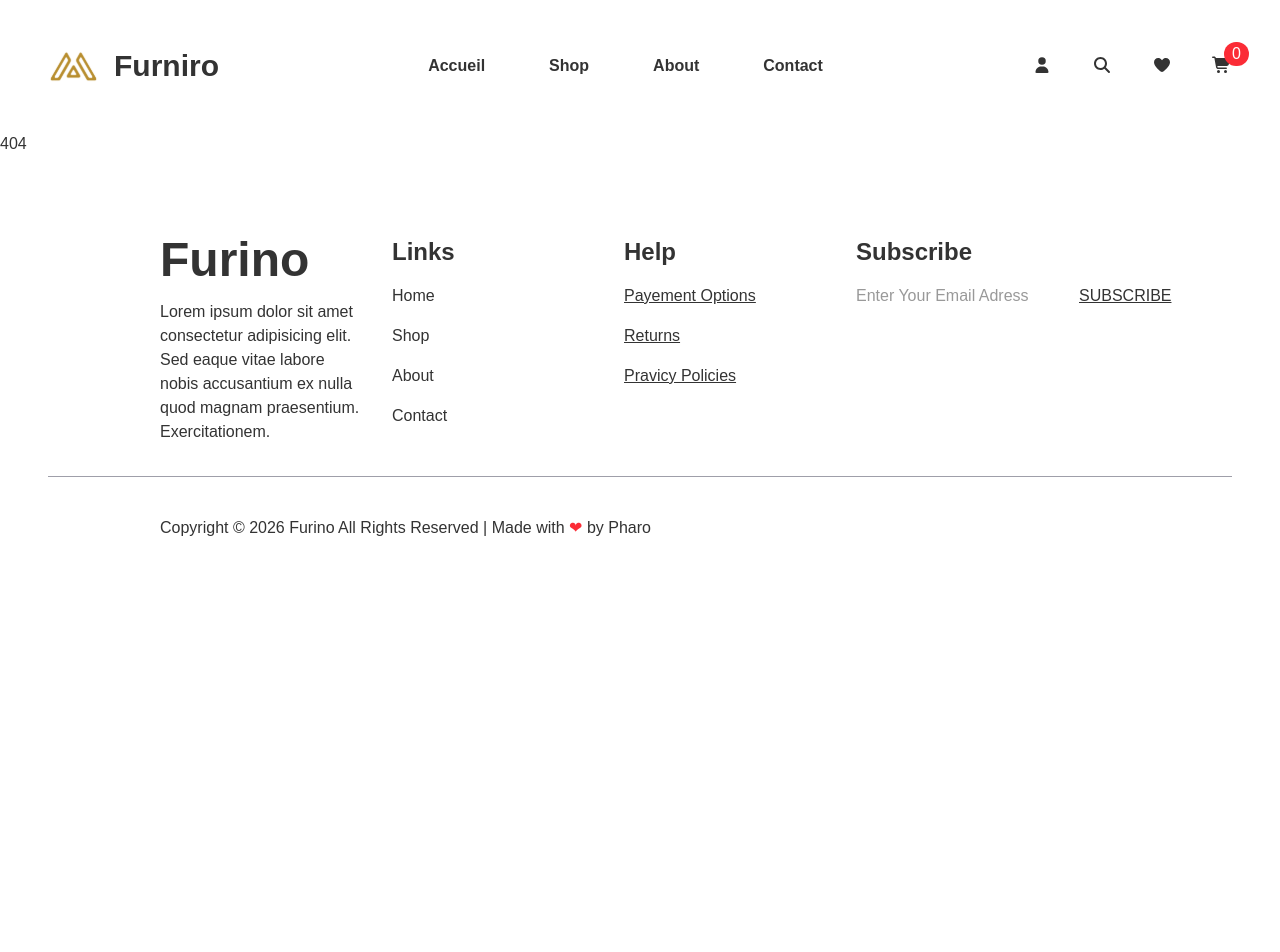
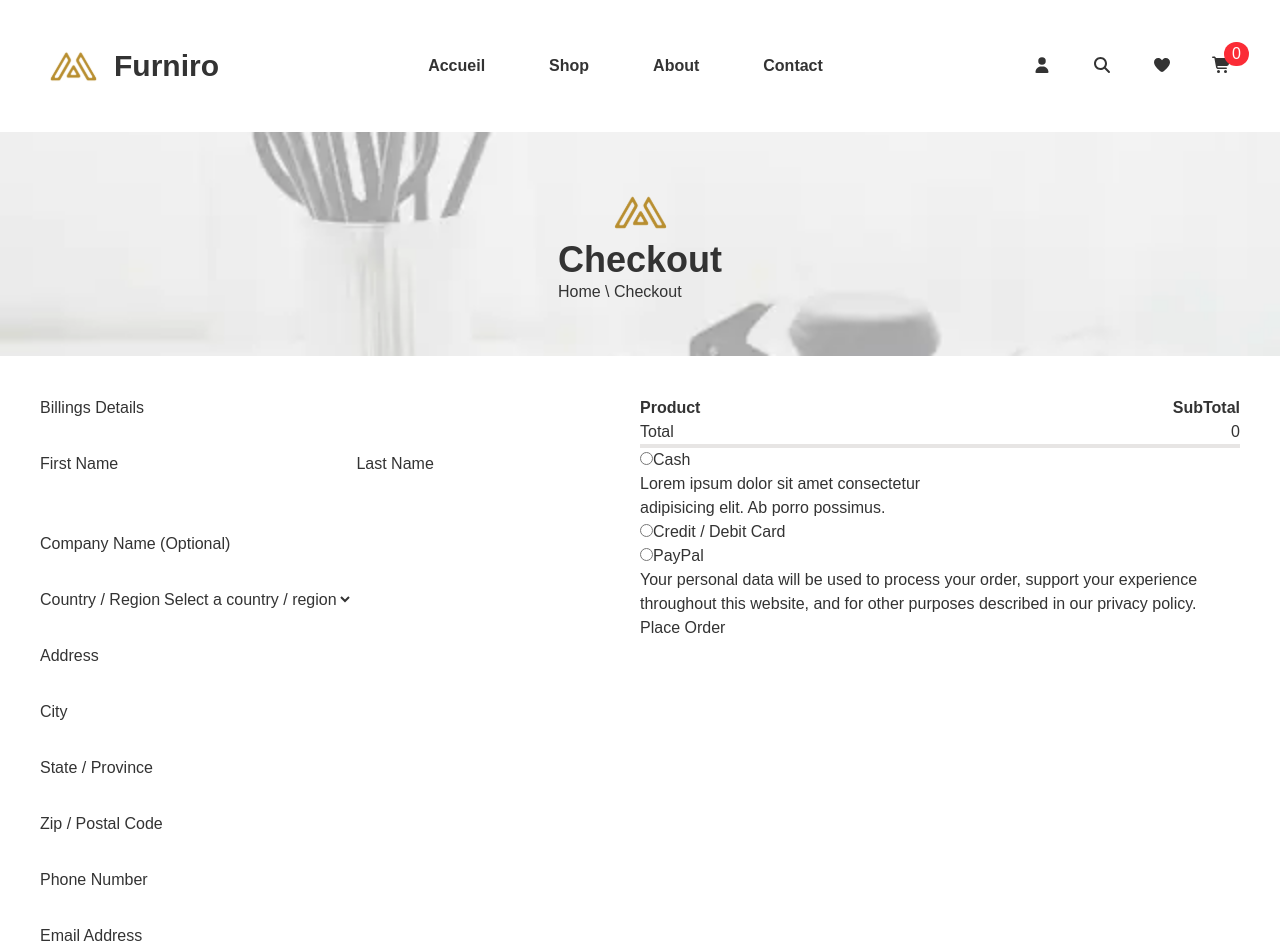
Before and after one commit to pharouqy/Furniro, a React (Vite) app: page /checkout in a window 1280 px wide. Shown: the top 952 px of the page. Before the commit the page ends 800 px from the top, so only its background shows below. Built offline with nearby package versions, Linux system fonts and the light colour scheme.

Commit message:
Add checkout features

```diff
--- a/src/App.jsx
+++ b/src/App.jsx
@@ -4,7 +4,7 @@ import Header from "./components/Header";
 import Footer from "./components/Footer";
 
 import { BrowserRouter } from "react-router-dom";
-import Context from "./hooks/Context";
+import Context from "./context/Context";
 
 const App = () => {
   const [quantity, setQuantity] = useState(0);
--- a/src/components/BannerBis.jsx
+++ b/src/components/BannerBis.jsx
@@ -11,7 +11,7 @@ function BannerBis({ title, shopBanner }) {
         <img src={logo} alt="logo" className="w-7 h-7" />
       </div>
       <div>
-        <h1 className="text-center text-4xl font-bold">Shop</h1>
+        <h1 className="text-center text-4xl font-bold">{title}</h1>
 
         <p>
           <Link to="/">Home</Link> \ {title}
--- a/src/components/Header.jsx
+++ b/src/components/Header.jsx
@@ -9,7 +9,7 @@ import { faCartShopping } from "@fortawesome/free-solid-svg-icons";
 
 import logo from "/public/logo.svg";
 
-import Context from "../hooks/Context";
+import Context from "../context/Context";
 
 import OffCart from "./OffCart";
 
--- a/src/pages/Cart.jsx
+++ b/src/pages/Cart.jsx
@@ -4,7 +4,8 @@ import Infos from "../components/Infos";
 import shopBanner from "/public/shop_banner.webp";
 
 import { useContext, useEffect } from "react";
-import Context from "../hooks/Context";
+import { Link } from "react-router-dom";
+import Context from "../context/Context";
 
 import { FontAwesomeIcon } from "@fortawesome/react-fontawesome";
 import { faTrashCan } from "@fortawesome/free-solid-svg-icons";
@@ -19,7 +20,7 @@ function Cart() {
   return (
     <div className="cart ">
       <BannerBis title={"Cart"} shopBanner={shopBanner} />
-      <div className="flex flex-row justify-around items-start gap-4 w-full h-full">
+      <div className="flex flex-row justify-center items-start gap-4 w-full h-full">
         <div className="flex flex-col w-75 h-full">
           <table className="cart-table flex flex-col gap-4">
             <thead className="bg-amber-100">
@@ -101,7 +102,11 @@ function Cart() {
                 .toFixed(2)}
             </span>
           </div>
-          <button>Check Out</button>
+          <Link to="/checkout">
+            <button className="w-full h-5 border-2 bg-amber-100 rounded hover:bg-amber-200 transition-colors">
+              Checkout
+            </button>
+          </Link>
         </div>
       </div>
       <Infos />
--- /dev/null
+++ b/src/pages/Checkout.jsx
@@ -0,0 +1,157 @@
+import BannerBis from "../components/BannerBis";
+import Infos from "../components/Infos";
+
+import shopBanner from "/public/shop_banner.webp";
+
+import { useContext } from "react";
+import { useNavigate } from "react-router-dom";
+import Context from "../context/Context";
+
+function Checkout() {
+  const { panier, setPanier, setQuantity } = useContext(Context);
+  const navigate = useNavigate();
+
+  const handlePlaceOrder = () => {
+    if (panier.length === 0) {
+      return;
+    }
+    setPanier([]);
+    setQuantity(0);
+    navigate("/");
+  };
+
+  return (
+    <div className="checkout">
+      <BannerBis title="Checkout" shopBanner={shopBanner} />
+      <div className="checkout-container flex flex-row justify-center items-start w-full p-5">
+        <div className="flex flex-col w-1/2 gap-4">
+          <h2>Billings Details</h2>
+          <form className="flex flex-col gap-4 h-full">
+            <div className="flex flex-row gap-4 w-full">
+              <div>
+                <label htmlFor="firstName">First Name</label>
+                <input type="text" id="firstName" name="firstName" required />
+              </div>
+              <div>
+                <label htmlFor="lastName">Last Name</label>
+                <input type="text" id="lastName" name="lastName" required />
+              </div>
+            </div>
+            <div>
+              <label htmlFor="company">Company Name (Optional)</label>
+              <input type="text" id="company" name="company" />
+            </div>
+            <div>
+              <label htmlFor="country">Country / Region</label>
+              <select name="country" id="country" required>
+                <option value="">Select a country / region</option>
+                <option value="us">United States</option>
+                <option value="ca">Canada</option>
+                <option value="uk">United Kingdom</option>
+              </select>
+            </div>
+            <div>
+              <label htmlFor="address">Address</label>
+              <input type="text" id="address" name="address" required />
+            </div>
+            <div>
+              <label htmlFor="city">City</label>
+              <input type="text" id="city" name="city" required />
+            </div>
+            <div>
+              <label htmlFor="state">State / Province</label>
+              <input type="text" id="state" name="state" required />
+            </div>
+            <div>
+              <label htmlFor="zip">Zip / Postal Code</label>
+              <input type="text" id="zip" name="zip" required />
+            </div>
+            <div>
+              <label htmlFor="phone">Phone Number</label>
+              <input type="tel" id="phone" name="phone" required />
+            </div>
+            <div>
+              <label htmlFor="email">Email Address</label>
+              <input type="email" id="email" name="email" required />
+            </div>
+            <div>
+              <textarea
+                id="message"
+                name="message"
+                placeholder="Aditional informations"
+                required
+              ></textarea>
+            </div>
+          </form>
+        </div>
+        <div className="checkout-summary flex flex-column w-1/2 gap-4">
+          <table className="flex flex-col w-full h-full">
+            <thead>
+              <tr className="table-header flex flex-row w-full h-full justify-between items-center">
+                <th>Product</th>
+                <th>SubTotal</th>
+              </tr>
+            </thead>
+            <tbody>
+              {panier.map((item) => (
+                <tr className="flex flex-row w-full h-full justify-between items-center">
+                  <td>{item.title}</td>
+                  <td>{item.price}</td>
+                </tr>
+              ))}
+              <tr className="flex flex-row w-full h-full justify-between items-center">
+                <td>Total</td>
+                <td>{panier.reduce((total, item) => total + item.price, 0)}</td>
+              </tr>
+            </tbody>
+            <tfoot>
+              <tr className="flex flex-row justify-center items-center">
+                <hr className="flex flex-row justify-center items-center w-75 h-0.5 bg-stone-200 border-none" />
+              </tr>
+              <tr className="flex flex-col w-full h-full justify-center items-start">
+                <td className="flex flex-col w-1/2 h-full">
+                  <div>
+                    <input type="radio" name="method" value="cash" id="cash" />
+                    <label for="cash">Cash</label>
+                  </div>
+                  <p>
+                    Lorem ipsum dolor sit amet consectetur adipisicing elit. Ab
+                    porro possimus.
+                  </p>
+                </td>
+                <td>
+                  <input type="radio" name="method" value="card" id="card" />
+                  <label for="card">Credit / Debit Card</label>
+                </td>
+                <td>
+                  <input
+                    type="radio"
+                    name="method"
+                    value="paypal"
+                    id="paypal"
+                  />
+                  <label for="paypal">PayPal</label>
+                </td>
+              </tr>
+              <tr>
+                <p>
+                  Your personal data will be used to process your order, support
+                  your experience throughout this website, and for other
+                  purposes described in our privacy policy.
+                </p>
+              </tr>
+              <tr>
+                <button className="cursor-pointer" onClick={handlePlaceOrder}>
+                  Place Order
+                </button>
+              </tr>
+            </tfoot>
+          </table>
+        </div>
+      </div>
+      <Infos />
+    </div>
+  );
+}
+
+export default Checkout;
--- a/src/pages/SingleProduct.jsx
+++ b/src/pages/SingleProduct.jsx
@@ -16,7 +16,7 @@ import BannerProduct from "../components/BannerProduct";
 import SliderProduct from "../components/SliderProduct";
 import Stars from "../components/Stars";
 
-import Context from "../hooks/Context";
+import Context from "../context/Context";
 
 import ProductCard from "../components/ProductCard";
 
--- a/src/router/Routes.jsx
+++ b/src/router/Routes.jsx
@@ -7,6 +7,7 @@ import Contact from "../pages/Contact";
 import NotFound from "../pages/NotFound";
 import SingleProduct from "../pages/SingleProduct";
 import Cart from "../pages/Cart";
+import Checkout from "../pages/Checkout";
 
 function RouteIndex() {
   return (
@@ -17,6 +18,7 @@ function RouteIndex() {
       <Route path="/contact" element={<Contact />} />
       <Route path="/product/:id" element={<SingleProduct />} />
       <Route path="/cart" element={<Cart />} />
+      <Route path="/checkout" element={<Checkout />} />
       <Route path="*" element={<NotFound />} />
     </Routes>
   );
```
Also changed, not shown: src/components/OffCart.jsx (+4 -4 lines), src/context/Context.jsx (renamed from src/hooks/Context.jsx).
